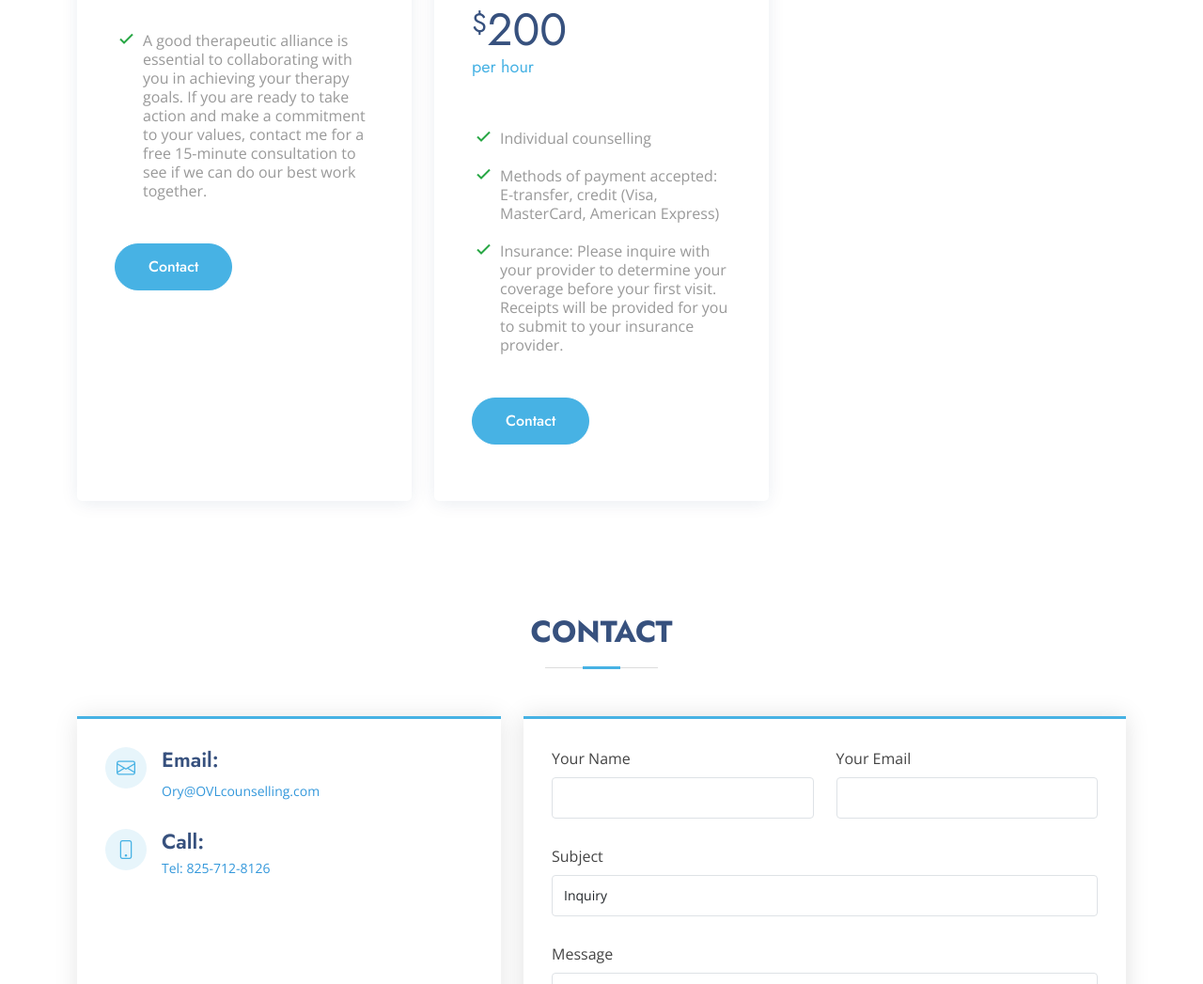
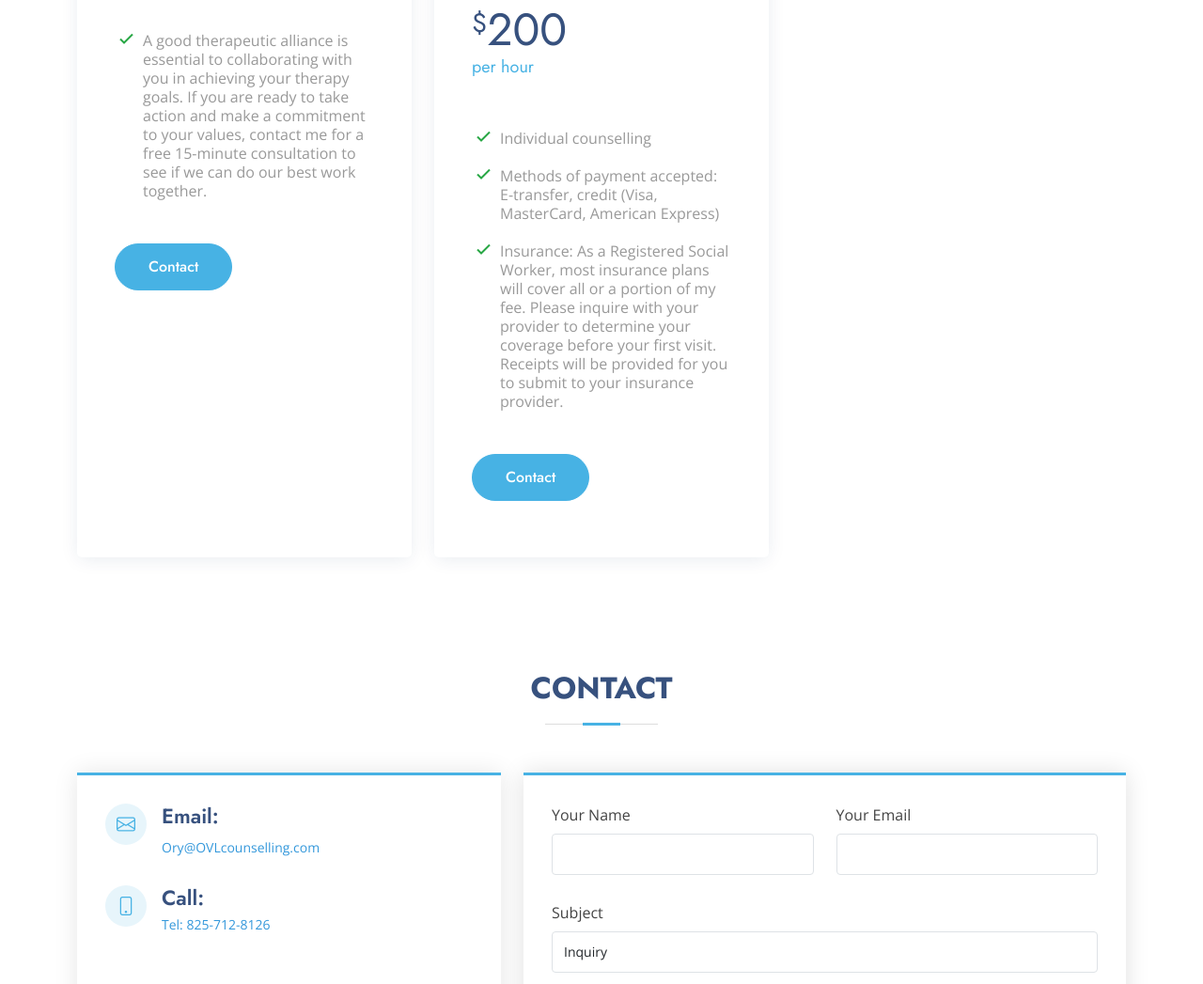
Before and after one commit to rlipish/OVL-Arsha, a plain HTML site: page index.html in a window 1280 px wide. Shown: the part 4233-5280 px from the top of the page at 94% size. Drawn offline with nearby package versions, Linux system fonts and the light colour scheme.

Commit message:
insurance

```diff
--- a/index.html
+++ b/index.html
@@ -588,8 +588,7 @@
                 <li><i class="bx bx-check"></i> Individual counselling</li>
 
                 <li><i class="bx bx-check"></i> Methods of payment accepted: E-transfer, credit (Visa, MasterCard, American Express)</li>
-                <li><i class="bx bx-check"></i> Insurance: Please inquire with your provider to determine your coverage before your first visit. Receipts will be provided for you to submit to your insurance provider.</li>
-                <!-- <li><i class="bx bx-check"></i> Nulla at volutpat diam uteera</li>
+                <li><i class="bx bx-check"></i> Insurance: As a Registered Social Worker, most insurance plans will cover all or a portion of my fee. Please inquire with your provider to determine your coverage before your first visit. Receipts will be provided for you to submit to your insurance provider.</li>                <!-- <li><i class="bx bx-check"></i> Nulla at volutpat diam uteera</li>
                 <li><i class="bx bx-check"></i> Pharetra massa massa ultricies</li>
                 <li><i class="bx bx-check"></i> Massa ultricies mi quis hendrerit</li> -->
               </ul>
```
